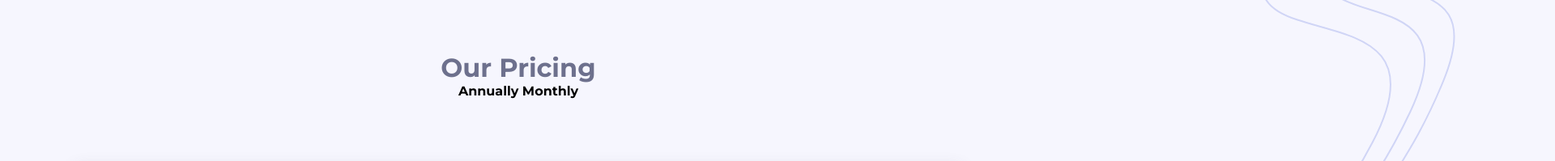
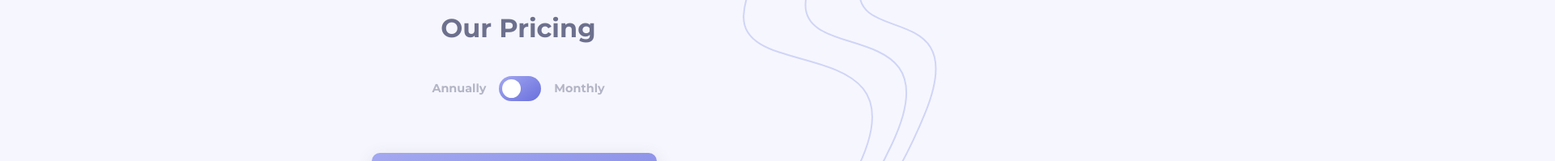
Before and after one commit to lidiakrajewska/pricing-component-with-toggle-master, a plain HTML site: page index.html in a window 1280 px wide. Shown: the top 199 px of the page at 81% size, 1920 px wide, since content can reach past the window. Drawn offline with Linux system fonts and the light colour scheme.

Commit message:
toggle switch css+html

```diff
--- a/index.html
+++ b/index.html
@@ -21,9 +21,17 @@
   </head>
   <body>
     <img src="./images/bg-top.svg" alt="" class="bg-top" />
+    <div class="main-wrapper">
       <header>
         <h1 class="title">Our Pricing</h1>
-      <div class="period">Annually Monthly</div>
+        <div class="toggle">
+          <span class="period">Annually</span>
+          <label class="switch">
+            <input type="checkbox" />
+            <span class="slider round"></span>
+          </label>
+          <span class="period">Monthly</span>
+        </div>
       </header>
       <main>
         <div class="cards-wrapper">
@@ -62,6 +70,7 @@
           <!---&dollar;199.99  &dollar;249.99  &dollar;399.99-->
         </div>
       </main>
+    </div>
 
     <footer class="attribution">
       <p>
--- a/style.scss
+++ b/style.scss
@@ -44,6 +44,77 @@ main {
 
 .title {
   color: $grayish-blue;
+}
+
+.toggle {
+  @include flex(row, center, center);
+  padding-top: 2.5rem;
+}
+
+.period {
+  font-size: 0.9rem;
+  color: $light-grayish-blue;
+}
+
+// Custom toggle
+/* The switch - the box around the slider */
+.switch {
+  margin: 0rem 1rem;
+  position: relative;
+  display: inline-block;
+  width: 52px;
+  height: 31px;
+}
+
+/* Hide default HTML checkbox */
+.switch input {
+  opacity: 0;
+  width: 0;
+  height: 0;
+}
+
+/* The slider */
+.slider {
+  position: absolute;
+  cursor: pointer;
+  top: 0;
+  left: 0;
+  right: 0;
+  bottom: 0;
+  background: $gradient;
+  -webkit-transition: 0.4s;
+  transition: 0.4s;
+}
+
+.slider:before {
+  position: absolute;
+  content: "";
+  height: 23px;
+  width: 23px;
+  left: 4px;
+  bottom: 4px;
+  background-color: white;
+  -webkit-transition: 0.4s;
+  transition: 0.4s;
+}
+
+input:checked + .slider {
+  background: $gradient;
+}
+
+input:checked + .slider:before {
+  -webkit-transform: translateX(21px);
+  -ms-transform: translateX(21px);
+  transform: translateX(21px);
+}
+
+/* Rounded sliders */
+.slider.round {
+  border-radius: 34px;
+}
+
+.slider.round:before {
+  border-radius: 50%;
 }
 
 .card {
@@ -143,7 +214,11 @@ main {
   display: none;
 }
 
-@media screen and (min-width: 1440px) {
+@media screen and (min-width: 1200px) {
+  header {
+    padding: 0rem 0rem 4rem 0rem;
+  }
+
   body {
     @include flex(column, center, center);
     min-height: 100vh;
@@ -153,6 +228,10 @@ main {
     position: absolute;
     right: 0;
     top: 0;
+  }
+
+  .main-wrapper {
+    width: 100%;
   }
 
   .cards-wrapper {
```
Also changed, not shown: app.js (added), style.css, 2 other files. Lines whose indentation alone changed are shown as unchanged.
